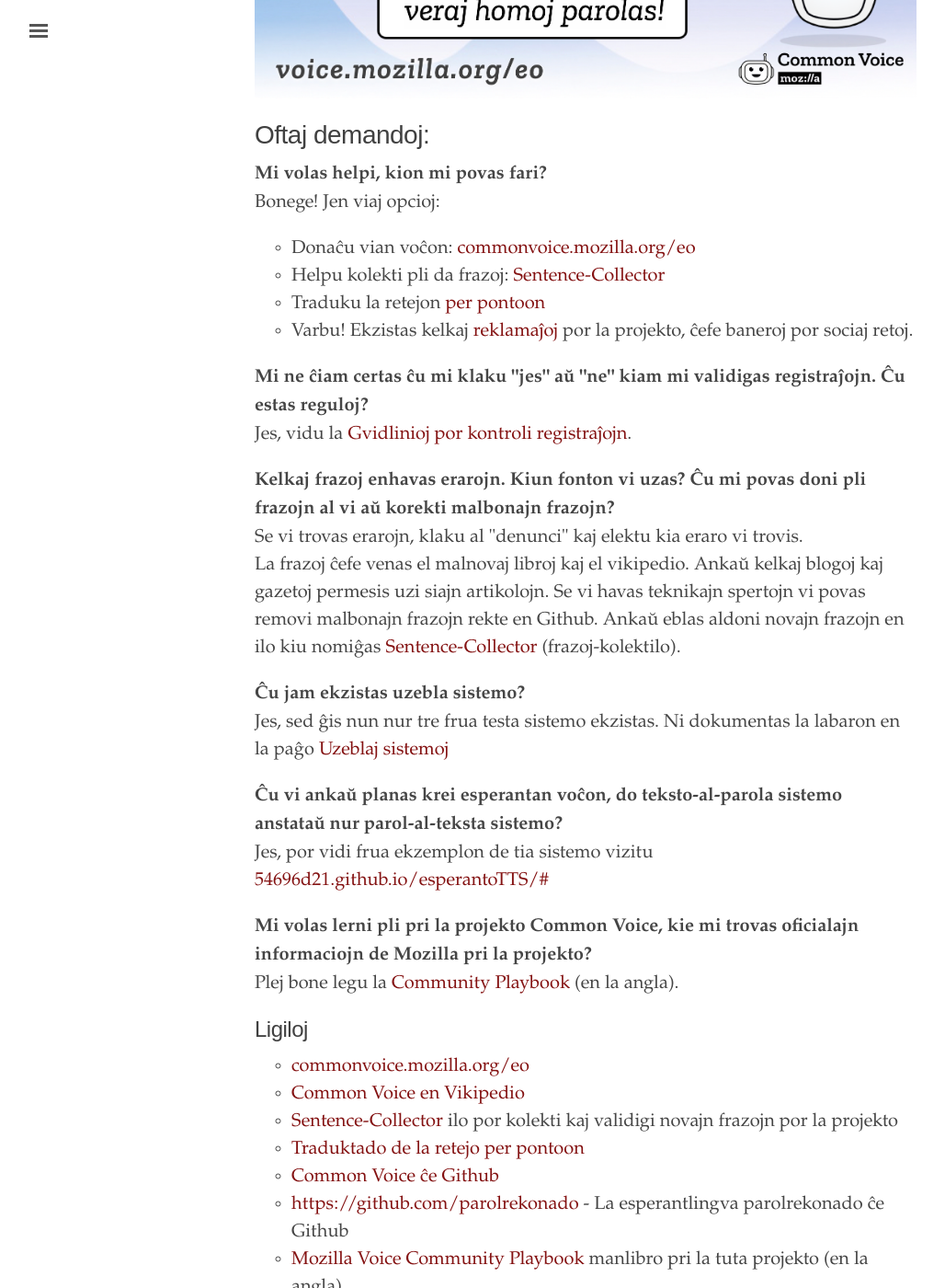
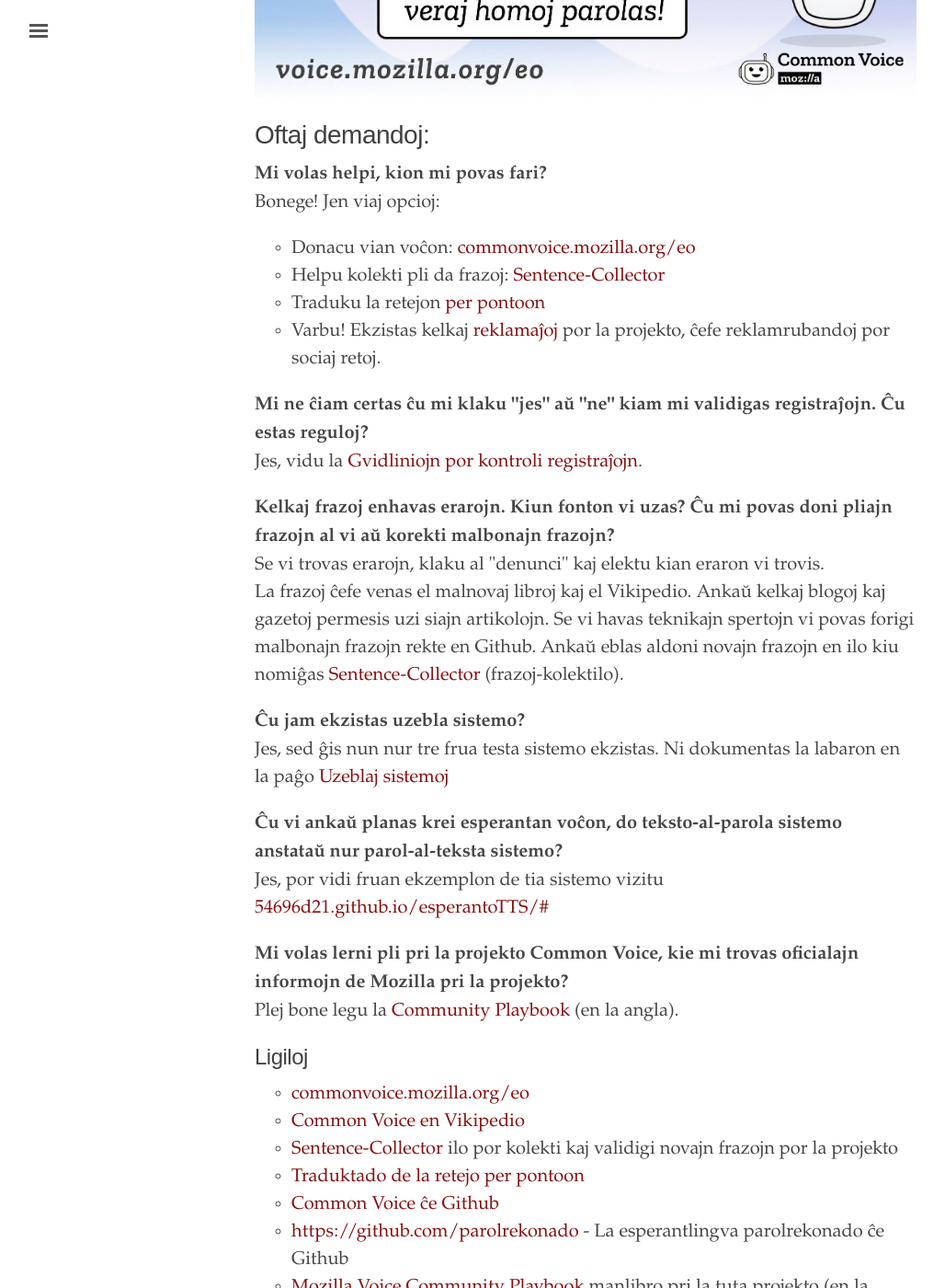
Before and after one commit to parolteknologio/parolteknologio.github.io, a Jekyll site: the page built from index.html, in a window 1280 px wide and 1400 px high, scrolled down 417 px. Shown: the whole window at 92% size, without its empty margins (3-1031 px from the left). Built offline with Jekyll 4.4.1, drawn with Linux system fonts in a browser that asks for light colours.

Commit message:
index.html: Kelkaj korektoj

```diff
--- a/index.html
+++ b/index.html
@@ -11,18 +11,18 @@ title: "Voĉaj teknologioj por Esperantujo"
         <strong>Mi volas helpi, kion mi povas fari?</strong><br>
                 Bonege! Jen viaj opcioj:
                 <ul>
-                    <li>Donaĉu vian voĉon: <a href="https://commonvoice.mozilla.org/eo">commonvoice.mozilla.org/eo</a></li>
+                    <li>Donacu vian voĉon: <a href="https://commonvoice.mozilla.org/eo">commonvoice.mozilla.org/eo</a></li>
                     <li>Helpu kolekti pli da frazoj: <a href="https://commonvoice.mozilla.org/sentence-collector/">Sentence-Collector</a> </li>
                     <li>Traduku la retejon <a href="https://pontoon.mozilla.org/eo/common-voice/">per pontoon</a></li>
-                    <li>Varbu! Ekzistas kelkaj <a href="https://github.com/parolteknologio/reklamajxoj">reklamaĵoj</a> por la projekto, ĉefe baneroj por sociaj retoj.</li>
+                    <li>Varbu! Ekzistas kelkaj <a href="https://github.com/parolteknologio/reklamajxoj">reklamaĵoj</a> por la projekto, ĉefe reklamrubandoj por sociaj retoj.</li>
                 </ul>
               </p>
         <p><strong>Mi ne ĉiam certas ĉu mi klaku "jes" aŭ "ne" kiam mi validigas registraĵojn. Ĉu estas reguloj?</strong><br/>
-        Jes, vidu la <a href="https://parolteknologio.github.io/gvidlinioj/">Gvidlinioj por kontroli registraĵojn</a>.</p>
+        Jes, vidu la <a href="https://parolteknologio.github.io/gvidlinioj/">Gvidliniojn por kontroli registraĵojn</a>.</p>
         <p>
-        <strong>Kelkaj frazoj enhavas erarojn. Kiun fonton vi uzas? Ĉu mi povas doni pli frazojn al vi aŭ korekti malbonajn frazojn?</strong><br>
-                    Se vi trovas erarojn, klaku al "denunci" kaj elektu kia eraro vi trovis.
-                    <br> La frazoj ĉefe venas el malnovaj libroj kaj el vikipedio. Ankaŭ kelkaj blogoj kaj gazetoj permesis uzi siajn artikolojn. Se vi havas teknikajn spertojn vi povas removi malbonajn frazojn rekte en Github. Ankaŭ eblas aldoni novajn frazojn en ilo kiu nomiĝas <a href="https://common-voice.github.io/sentence-collector/#/how-to">Sentence-Collector</a> (frazoj-kolektilo).
+        <strong>Kelkaj frazoj enhavas erarojn. Kiun fonton vi uzas? Ĉu mi povas doni pliajn frazojn al vi aŭ korekti malbonajn frazojn?</strong><br>
+                    Se vi trovas erarojn, klaku al "denunci" kaj elektu kian eraron vi trovis.
+                    <br> La frazoj ĉefe venas el malnovaj libroj kaj el Vikipedio. Ankaŭ kelkaj blogoj kaj gazetoj permesis uzi siajn artikolojn. Se vi havas teknikajn spertojn vi povas forigi malbonajn frazojn rekte en Github. Ankaŭ eblas aldoni novajn frazojn en ilo kiu nomiĝas <a href="https://common-voice.github.io/sentence-collector/#/how-to">Sentence-Collector</a> (frazoj-kolektilo).
          </p>
          <p>
         <strong>Ĉu jam ekzistas uzebla sistemo?</strong>
@@ -31,11 +31,11 @@ title: "Voĉaj teknologioj por Esperantujo"
          <p>
         <strong>Ĉu vi ankaŭ planas krei esperantan voĉon, do teksto-al-parola sistemo anstataŭ nur parol-al-teksta sistemo? </strong>
 
-                    <br> Jes, por vidi frua ekzemplon de tia sistemo vizitu <a href="https://54696d21.github.io/esperantoTTS/#//">54696d21.github.io/esperantoTTS/#</a>
+                    <br> Jes, por vidi fruan ekzemplon de tia sistemo vizitu <a href="https://54696d21.github.io/esperantoTTS/#//">54696d21.github.io/esperantoTTS/#</a>
          </p>
 
          <p>
-          <strong>Mi volas lerni pli pri la projekto Common Voice, kie mi trovas oficialajn informaciojn de Mozilla pri la projekto?</strong>
+          <strong>Mi volas lerni pli pri la projekto Common Voice, kie mi trovas oficialajn informojn de Mozilla pri la projekto?</strong>
 
                       <br>Plej bone legu la <a href="https://common-voice.github.io/community-playbook/">Community Playbook</a> (en la angla).
            </p>
```
